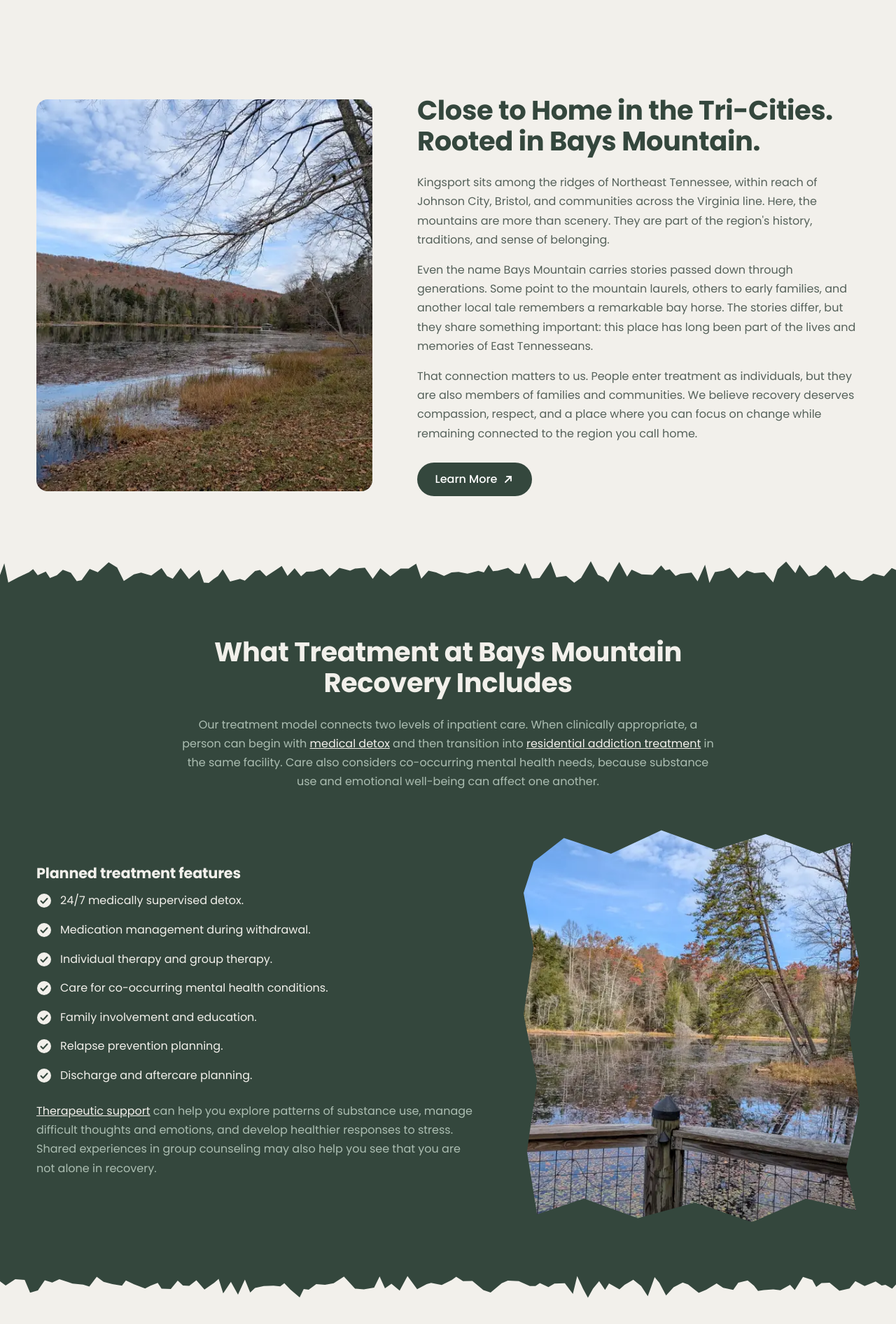
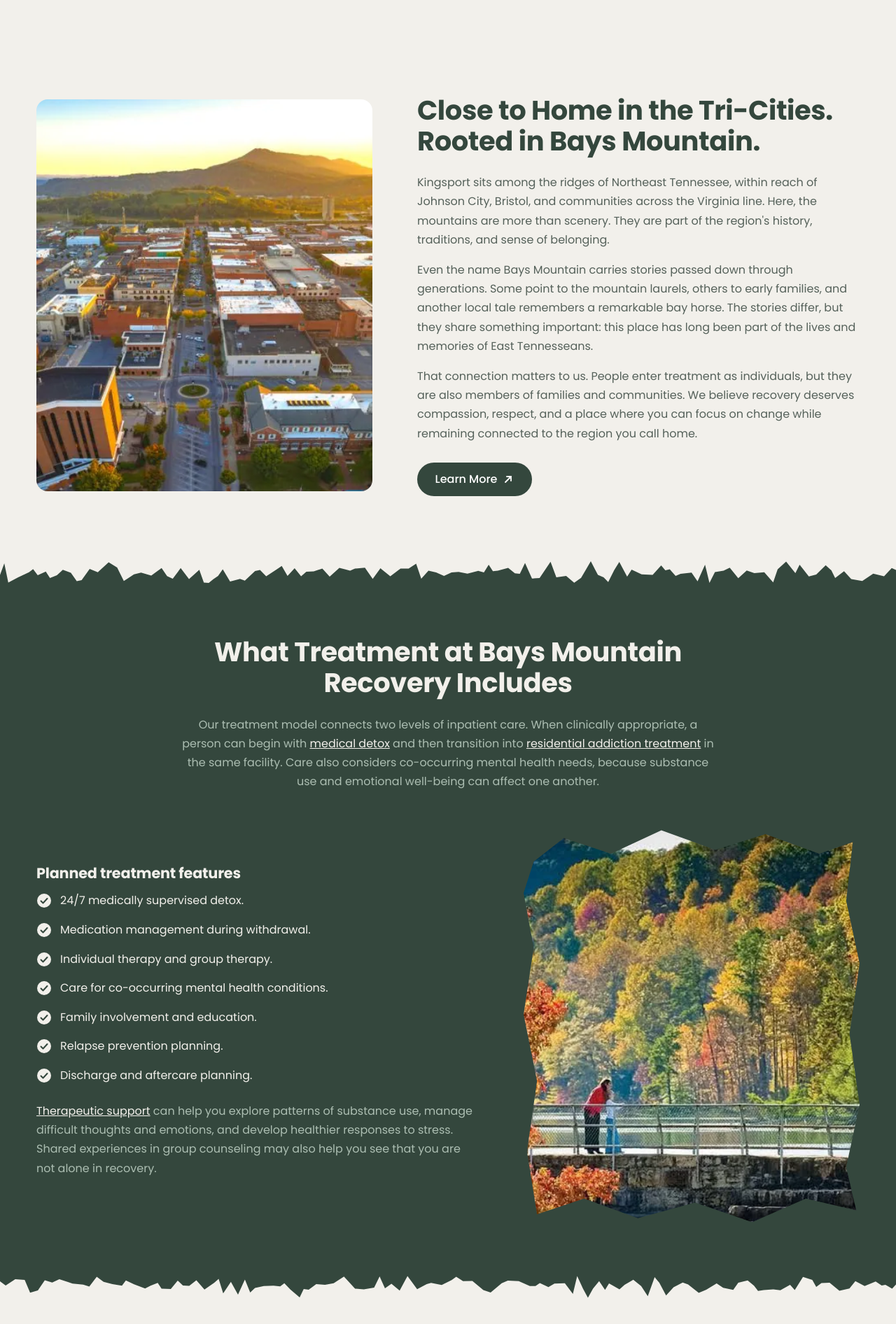
Before and after one commit to dannyfelici/baysmountainrecovery, an Astro site: page / in a window 1280 px wide. Shown: the part 1727-3619 px from the top of the page at 70% size. Built offline with nearby package versions, Linux system fonts and the light colour scheme; Astro itself is replaced by a stand-in of ours.

Commit message:
Restore the original homepage photos (WebP)
Client photos stay on interior pages.

Co-Authored-By: Claude Opus 5.5 <noreply@anthropic.com>
Claude-Session: https://claude.ai/code/session_01TBzePnunXNzkzUYU96kJfB

```diff
--- a/src/pages/index.astro
+++ b/src/pages/index.astro
@@ -95,7 +95,7 @@ const features = [
 
   <section class="container section--tight" style="padding-bottom: var(--section)">
     <div class="split">
-      <img src="/images/reservoir-shoreline-800.webp" srcset="/images/reservoir-shoreline-800.webp 800w, /images/reservoir-shoreline.webp 1440w" sizes="(min-width: 900px) 480px, 100vw" alt="Grassy shoreline of the reservoir at Bays Mountain Park" loading="lazy" />
+      <img src="/images/kingsport-sunset-aerial.webp" alt="Downtown Kingsport at sunset with Bays Mountain in the distance" loading="lazy" />
       <div>
         <h2>Close to Home in the Tri-Cities. Rooted in Bays Mountain.</h2>
         <p>Kingsport sits among the ridges of Northeast Tennessee, within reach of Johnson City, Bristol, and communities across the Virginia line. Here, the mountains are more than scenery. They are part of the region's history, traditions, and sense of belonging.</p>
@@ -123,7 +123,7 @@ const features = [
           </ul>
           <p style="margin-top: 1.5rem"><a href="/therapies/">Therapeutic support</a> can help you explore patterns of substance use, manage difficult thoughts and emotions, and develop healthier responses to stress. Shared experiences in group counseling may also help you see that you are not alone in recovery.</p>
         </div>
-        <img class="brush-img" src="/images/reservoir-leaning-pine-800.webp" srcset="/images/reservoir-leaning-pine-800.webp 800w, /images/reservoir-leaning-pine.webp 1440w" sizes="(min-width: 900px) 580px, 100vw" alt="A leaning pine over the reservoir at Bays Mountain Park" loading="lazy" />
+        <img class="brush-img" src="/images/fall-lake-bridge.webp" alt="Fall color around a lake near Kingsport, Tennessee" loading="lazy" />
       </div>
     </div>
     <TornEdge position="bottom" />
```
